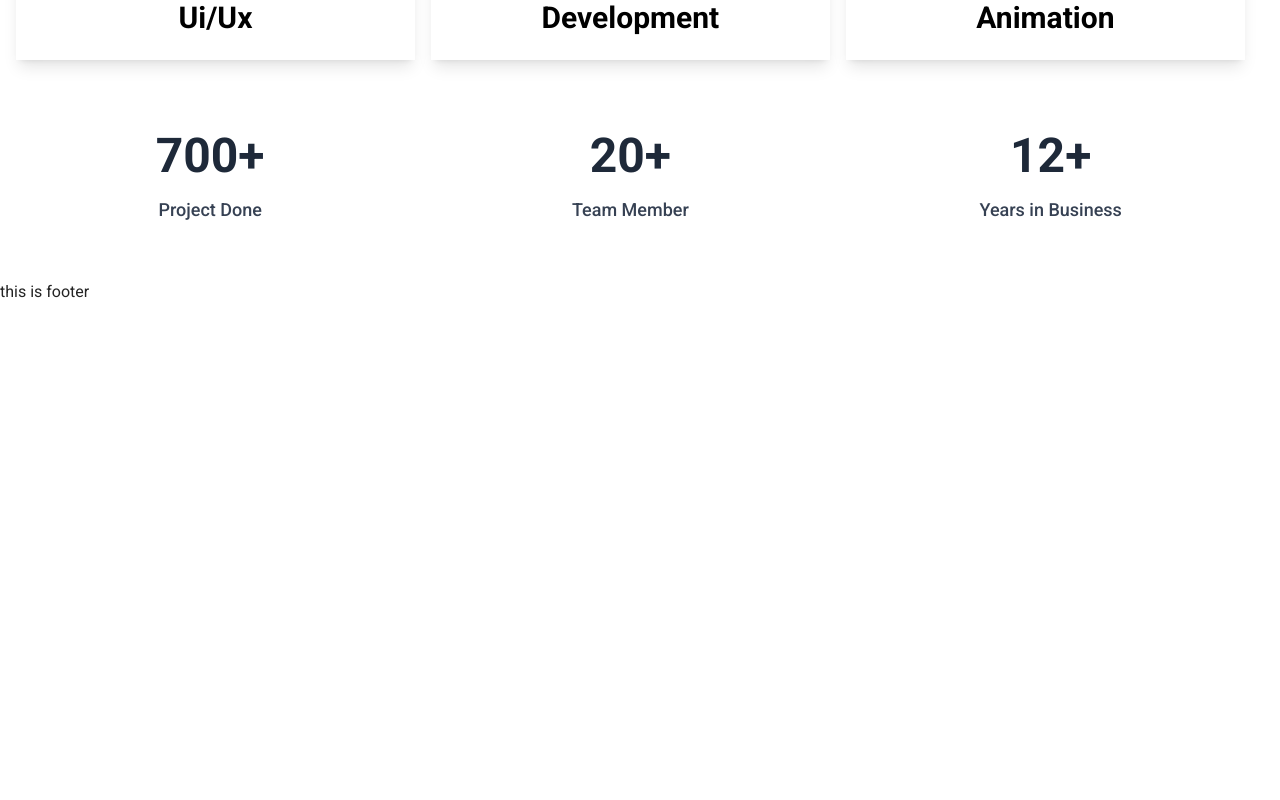
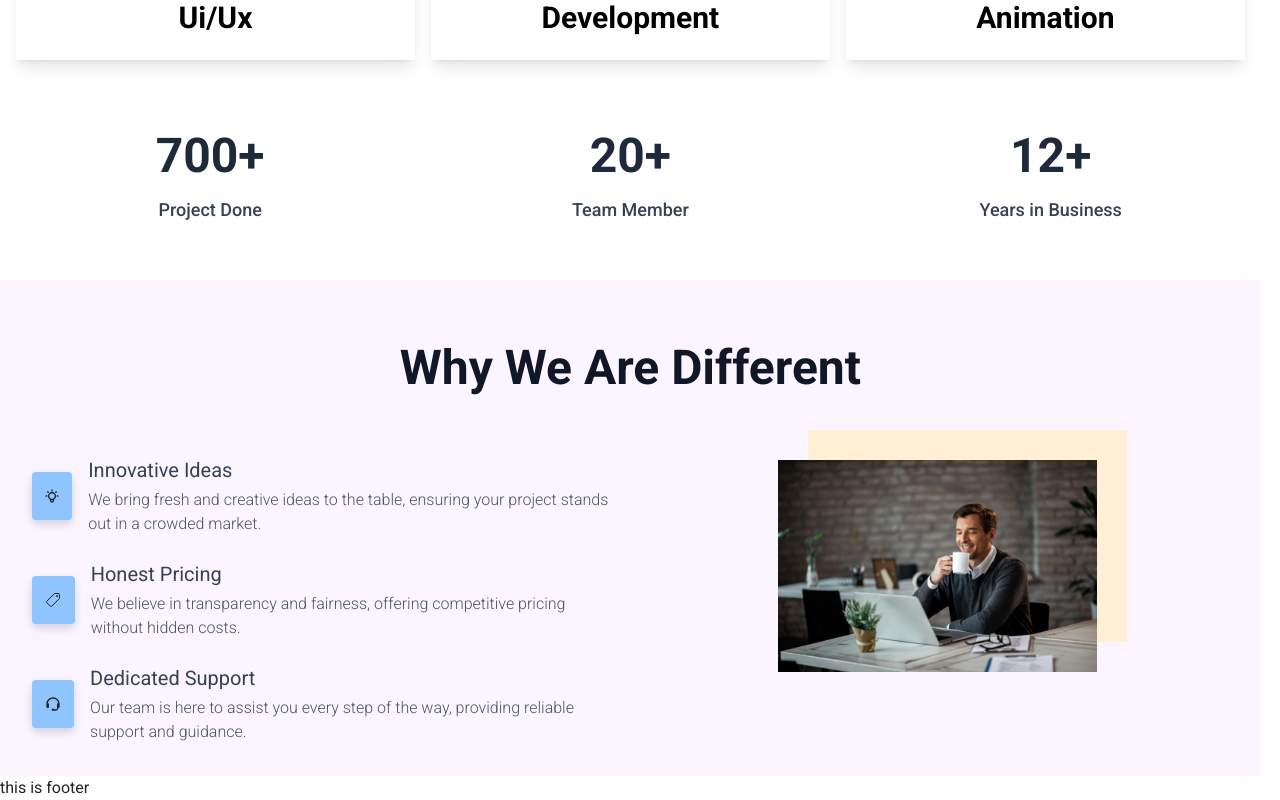
Before and after one commit to ArifMiah07/bit-flow, a React (Vite) app: page / in a window 1280 px wide. Shown: the part 1188-1988 px from the top of the page. Before the commit the page ends 1492 px from the top, so only its background shows below. Built offline with nearby package versions, Linux system fonts and the light colour scheme.

Commit message:
whyUs section done

```diff
--- a/src/components/home/HeroSection.tsx
+++ b/src/components/home/HeroSection.tsx
@@ -12,9 +12,6 @@ export default function HeroSection() {
         <p className="text-md md:text-lg lg:text-xl text-center lg:text-left text-gray-600 font-light ">
           We are a digital and creative agency that specializes in creating
           innovative solutions for businesses of all sizes.
-          {/* Our team of experts
-          is dedicated to helping you achieve your goals through cutting-edge
-          design and technology. */}
         </p>
         <div className="flex flex-col items-center justify-center lg:items-start lg:justify-center">
           <Link to={"/project"}>
--- a/src/components/home/ServicesSection.tsx
+++ b/src/components/home/ServicesSection.tsx
@@ -1,31 +1,9 @@
-import uiUxImage from "../../assets/ui-ux.webp";
-import developmentImage from "../../assets/development.webp";
-import animationImage from "../../assets/animation.webp";
+import { subTitleStyle, titleContainerStyle, titleStyle } from "../../lib/constants/services";
+import { cardData } from "../../lib/data/data";
+import type { TCard } from "../../types";
 
 export default function ServicesSection() {
-  type TCard = {
-    title: string;
-    image: string;
-  };
 
-  const cardData: TCard[] = [
-    {
-      title: "Ui/Ux",
-      image: uiUxImage,
-    },
-    {
-      title: "Development",
-      image: developmentImage,
-    },
-    {
-      title: "Animation",
-      image: animationImage,
-    },
-    {
-      title: "Analytics",
-      image: developmentImage,
-    },
-  ];
 
   return (
     <section className=" w-full h-full flex flex-col justify-center">
@@ -63,17 +41,17 @@ export default function ServicesSection() {
       </div>
       {/* projects */}
       <div className="flex flex-col lg:flex-row items-center justify-center w-full my-10">
-        <div className="flex flex-col items-center justify-center gap-4 w-full p-4">
-          <h2 className="font-bold text-5xl text-gray-800 " >700+</h2>
-          <p className="text-lg font-medium text-gray-700">Project Done</p>
+        <div className={titleContainerStyle}>
+          <h2 className={titleStyle} >700+</h2>
+          <p className={subTitleStyle}>Project Done</p>
         </div>
-        <div className="flex flex-col items-center justify-center gap-4 w-full p-4">
-          <h2 className="font-bold text-5xl text-gray-800 " >20+</h2>
-          <p className="text-lg font-medium text-gray-700">Team Member</p>
+        <div className={titleContainerStyle}>
+          <h2 className={titleStyle} >20+</h2>
+          <p className={subTitleStyle}>Team Member</p>
         </div>
-        <div className="flex flex-col items-center justify-center gap-4 w-full p-4">
-          <h2 className="font-bold text-5xl text-gray-800 " >12+</h2>
-          <p className="text-lg font-medium text-gray-700">Years in Business</p>
+        <div className={titleContainerStyle}>
+          <h2 className={titleStyle} >12+</h2>
+          <p className={subTitleStyle}>Years in Business</p>
         </div>
       </div>
     </section>
--- a/src/components/home/WhyUsSection.tsx
+++ b/src/components/home/WhyUsSection.tsx
@@ -0,0 +1,44 @@
+import { info } from "../../lib/data/data";
+import type { IInfo } from "../../types";
+import workingImage from "../../assets/working-desk.jpg";
+
+export default function WhyUsSection() {
+  return (
+    <section className="w-full h-full flex flex-col justify-center items-center bg-purple-50 p-4">
+      {/* heading */}
+      <div className=" flex justify-center w-full my-6 lg:my-12">
+        <h1 className="text-5xl font-bold text-gray-900 ">
+          Why We Are Different
+        </h1>
+      </div>
+      <div className="w-full h-full flex flex-col lg:flex-row  justify-center">
+        <div className="flex flex-col items-center justify-center gap-6 w-full lg:w-1/2 p-4">
+          {info?.map((item: IInfo, index: number) => (
+            <div className="flex flex-row items-center justify-center gap-4 " key={index}>
+              {/* logo */}
+              <div className=" drop-shadow-lg bg-blue-300 p-2 w-12 h-12 flex items-center justify-center rounded-sm">
+                <span>{item.logo || "logo"}</span>
+              </div>
+              <div className="flex flex-col items-start justify-center gap-1 ">
+                {/* text */}
+                <h1 className="text-xl font-md text-gray-700">{item.heading || "heading"}</h1>
+                <p className="font-light text-gray-600  ">{item.description || "description"}</p>
+              </div>
+            </div>
+          ))}
+        </div>
+        <div className="500 w-full lg:w-1/2 h-full flex justify-center ">
+          <div className=" w-full lg:w-7/12 h-full flex  justify-center p-5 ">
+            <div className="">
+              <img
+              className="working-image w-full h-full object-cover"
+                src={workingImage || "placeholder.png"}
+                alt="working image"
+              />
+            </div>
+          </div>
+        </div>
+      </div>
+    </section>
+  );
+}
--- a/src/index.css
+++ b/src/index.css
@@ -32,3 +32,8 @@ body {
   font-family: "Roboto", sans-serif;
   font-optical-sizing: auto;
 }
+
+/* boz shadow */
+.working-image {
+  box-shadow: 30px -30px papayawhip;
+}
--- /dev/null
+++ b/src/lib/constants/services.ts
@@ -0,0 +1,6 @@
+//
+export const titleContainerStyle = 'flex flex-col items-center justify-center gap-4 w-full p-4'
+
+export const titleStyle = 'font-bold text-5xl text-gray-800'
+
+export const subTitleStyle = 'text-lg font-medium text-gray-700'
--- /dev/null
+++ b/src/lib/data/data.tsx
@@ -0,0 +1,53 @@
+// services section
+
+import uiUxImage from "../../assets/ui-ux.webp";
+import developmentImage from "../../assets/development.webp";
+import animationImage from "../../assets/animation.webp";
+import type { IInfo, TCard } from "../../types";
+import { BiSupport } from "react-icons/bi";
+import { HiOutlineLightBulb } from "react-icons/hi";
+import { IoPricetagOutline } from "react-icons/io5";
+
+
+  export const cardData: TCard[] = [
+    {
+      title: "Ui/Ux",
+      image: uiUxImage,
+    },
+    {
+      title: "Development",
+      image: developmentImage,
+    },
+    {
+      title: "Animation",
+      image: animationImage,
+    },
+    {
+      title: "Analytics",
+      image: developmentImage,
+    },
+  ];
+
+
+  // why us section
+
+  export const info: IInfo[] = [
+    {
+      logo: <HiOutlineLightBulb />,
+      heading: "Innovative Ideas",
+      description:
+        "We bring fresh and creative ideas to the table, ensuring your project stands out in a crowded market.",
+    },
+    {
+      logo: <IoPricetagOutline />,
+      heading: "Honest Pricing",
+      description:
+        " We believe in transparency and fairness, offering competitive pricing without hidden costs.",
+    },
+    {
+      logo: <BiSupport />,
+      heading: "Dedicated Support",
+      description:
+        " Our team is here to assist you every step of the way, providing reliable support and guidance.",
+    },
+  ];
--- a/src/pages/HomePage/HomePage.tsx
+++ b/src/pages/HomePage/HomePage.tsx
@@ -1,11 +1,13 @@
 import HeroSection from "../../components/home/HeroSection";
 import ServicesSection from "../../components/home/ServicesSection";
+import WhyUsSection from "../../components/home/WhyUsSection";
 
 export default function HomePage() {
   return (
     <div className="min-h-screen mx-auto ">
       <HeroSection></HeroSection>
       <ServicesSection></ServicesSection>
+      <WhyUsSection></WhyUsSection>
     </div>
   );
 }
--- /dev/null
+++ b/src/types/index.tsx
@@ -0,0 +1,14 @@
+import type { ReactNode } from "react";
+
+// services section
+  export type TCard = {
+    title: string;
+    image: string;
+  };
+
+// whyUs section
+export interface IInfo {
+    logo: string | ReactNode;
+    heading: string;
+    description: string;
+  }
```
Also changed, not shown: src/assets/working-desk.jpg (added).
